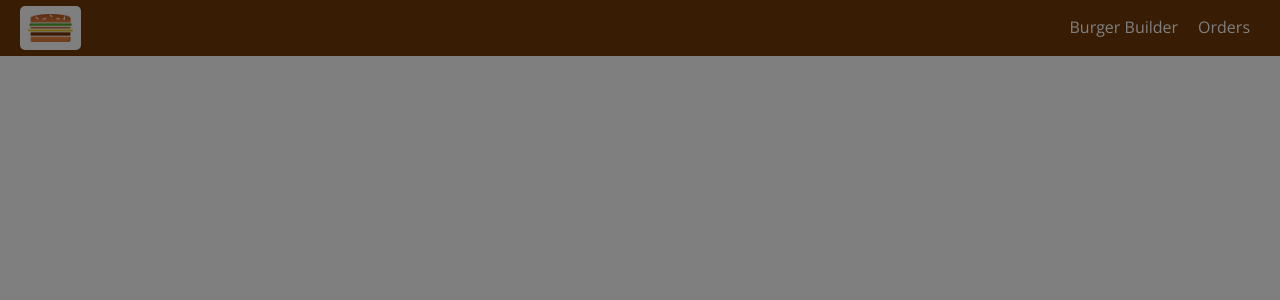
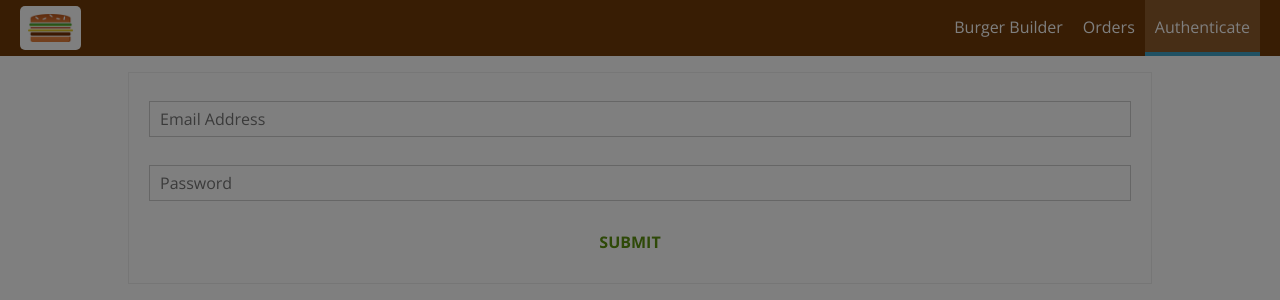
Before and after one commit to Valuriel/burgerBuilder, a React app: page /authentication in a window 1280 px wide. Shown: the top 300 px of the page. Built offline with nearby package versions, Linux system fonts and the light colour scheme.

Commit message:
added authentication form and styling

```diff
--- a/src/App.js
+++ b/src/App.js
@@ -5,6 +5,7 @@ import Layout from './components/Layout/Layout';
 import BurgerBuilder from './containers/BurgerBuilder/BurgerBuilder';
 import Checkout from './containers/Checkout/Checkout';
 import Orders from './containers/Orders/Orders';
+import Authentication from './containers/Authentication/Authentication';
 
 class App extends Component {
     render() {
@@ -14,6 +15,7 @@ class App extends Component {
           <Switch>
             <Route path="/checkout" component={Checkout} />
             <Route path="/orders" component={Orders} />
+            <Route path="/authentication" component={Authentication} />
             <Route path="/" exact component={BurgerBuilder} />
           </Switch>
         </Layout>
--- a/src/components/Navigation/NavigationItems/NavigationItems.js
+++ b/src/components/Navigation/NavigationItems/NavigationItems.js
@@ -7,6 +7,7 @@ const NavigationItems = () => (
     <ul className={classes.NavigationItems}>
         <NavigationItem link="/" exact>Burger Builder</NavigationItem>
         <NavigationItem link="/orders">Orders</NavigationItem>
+        <NavigationItem link="/authentication">Authenticate</NavigationItem>
     </ul>
 );
 
--- /dev/null
+++ b/src/containers/Authentication/Authentication.css
@@ -0,0 +1,15 @@
+.authentication {
+    margin: 20px auto;
+    width: 80%;
+    text-align: center;
+    box-shadow: 0 2 px 3px #ccc;
+    border: 1px solid #eee;
+    padding: 10px;
+    box-sizing: border-box;
+}
+
+@media (min-width: 600px) {
+    .ContactData {
+        width: 500px;
+    }
+}
--- /dev/null
+++ b/src/containers/Authentication/Authentication.js
@@ -0,0 +1,117 @@
+import React, { Component } from 'react';
+
+import Input from '../../components/UI/Input/Input';
+import Button from '../../components/UI/Button/Button';
+import classes from './Authentication.css';
+
+class Authentication extends Component {
+    state = {
+        controls: {
+            email: {
+                elementType: 'input',
+                elementConfig: {
+                    type: 'email',
+                    placeholder: 'Email Address'
+                },
+                value: '',
+                validation: {
+                    required: true,
+                    isEmail: true
+                },
+                valid: false,
+                touched: false
+            },
+            password: {
+                elementType: 'input',
+                elementConfig: {
+                    type: 'password',
+                    placeholder: 'Password'
+                },
+                value: '',
+                validation: {
+                    required: true,
+                    minLength: 6
+                },
+                valid: false,
+                touched: false
+            }
+        }
+    }
+
+    checkValidity (value, rules) {
+        let isValid = true;
+        if (!rules) {
+            return true;
+        }
+
+        if (rules.required) {
+            isValid = value.trim() !== '' && isValid;
+        }
+
+        if (rules.minLength) {
+            isValid = value.length >= rules.minLength && isValid
+        }
+
+        if (rules.maxLength) {
+            isValid = value.length <= rules.maxLength && isValid
+        }
+
+        if (rules.isEmail) {
+            const pattern = /[a-z0-9!#$%&'*+/=?^_`{|}~-]+(?:\.[a-z0-9!#$%&'*+/=?^_`{|}~-]+)*@(?:[a-z0-9](?:[a-z0-9-]*[a-z0-9])?\.)+[a-z0-9](?:[a-z0-9-]*[a-z0-9])?/;
+            isValid = pattern.test(value) && isValid
+        }
+
+        if (rules.isNumeric) {
+            const pattern = /^\d+$/;
+            isValid = pattern.test(value) && isValid
+        }
+
+        return isValid;
+    }
+
+    inputChangedHandler = (event, controlName) => {
+        const updatedControls = {
+            ...this.state.controls,
+            [controlName]: {
+                ...this.state.controls[controlName],
+                value: event.target.value,
+                valid: this.checkValidity(event.target.value, this.state.controls[controlName].validation ),
+                touched: true
+            }
+        };
+        this.setState({controls: updatedControls});
+    }
+
+    render() {
+        const formElementsArray = [];
+        for (let key in this.state.controls) {
+            formElementsArray.push({
+                id: key,
+                config: this.state.controls[key]
+            });
+        }
+
+        const form = formElementsArray.map(formElement => (
+           <Input
+                key={formElement.id}
+                elementType={formElement.config.elementType}
+                elementConfig={formElement.config.elementConfig}
+                value={formElement.config.value}
+                invalid={!formElement.config.valid}
+                shouldValidate={formElement.config.validation}
+                touched= {formElement.config.touched}
+                changed={(event) => this.inputChangedHandler(event, formElement.id)} />
+        ));
+
+        return (
+            <div className={classes.authentication}>
+                <form>
+                    {form}
+                    <Button btnType="Success">SUBMIT</Button>
+                </form>
+            </div>
+        );
+    }
+}
+
+export default Authentication;
--- a/src/containers/Checkout/ContactData/ContactData.js
+++ b/src/containers/Checkout/ContactData/ContactData.js
@@ -113,6 +113,9 @@ class ContactData extends Component {
 
     checkValidity (value, rules) {
         let isValid = true;
+        if (!rules) {
+            return true;
+        }
 
         if (rules.required) {
             isValid = value.trim() !== '' && isValid;
@@ -124,6 +127,16 @@ class ContactData extends Component {
 
         if (rules.maxLength) {
             isValid = value.length <= rules.maxLength && isValid
+        }
+
+        if (rules.isEmail) {
+            const pattern = /[a-z0-9!#$%&'*+/=?^_`{|}~-]+(?:\.[a-z0-9!#$%&'*+/=?^_`{|}~-]+)*@(?:[a-z0-9](?:[a-z0-9-]*[a-z0-9])?\.)+[a-z0-9](?:[a-z0-9-]*[a-z0-9])?/;
+            isValid = pattern.test(value) && isValid
+        }
+
+        if (rules.isNumeric) {
+            const pattern = /^\d+$/;
+            isValid = pattern.test(value) && isValid
         }
 
         return isValid;
```
